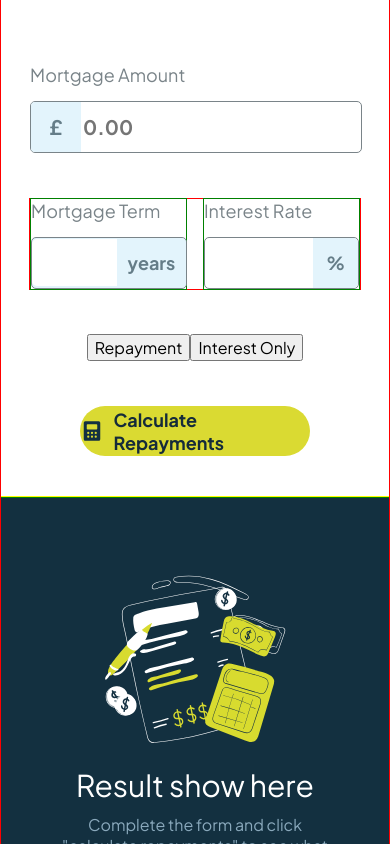
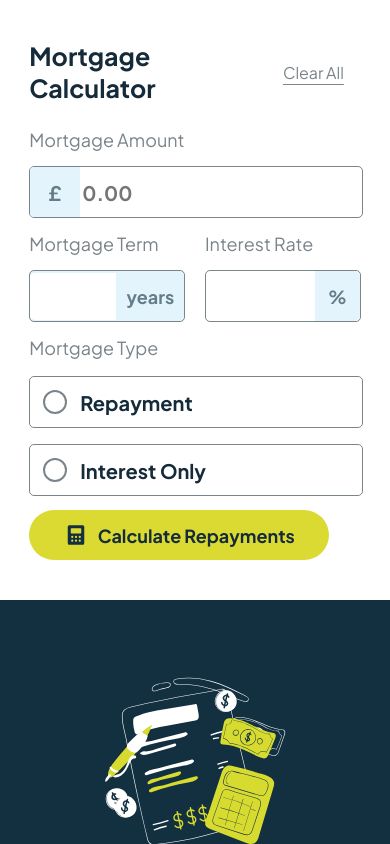
Before and after one commit to nosdvp/Mortgage-repayment-calculator, a React (Create React App) app: page / in a window 390 px wide. Shown: the top 844 px of the page. Built offline with nearby package versions, Linux system fonts and the light colour scheme; the HTML template or start-up script is replaced by a standard one.

Commit message:
полностью закончил верстку, сделал адаптив под десктоп, планшет, мобильное устройство

```diff
--- a/src/App.css
+++ b/src/App.css
@@ -26,7 +26,6 @@ select {
   justify-content: center;
   width: 1000px;
   min-height: 600px;
-  border: 1px solid red;
   background-color: white;
   border-radius: 20px;
   overflow: hidden;
@@ -35,7 +34,6 @@ select {
 .inputData{
   width: 100%;
   min-height: 600px;
-  border: 1px solid yellow;
   display: flex;
   align-items: center;
   justify-content: center;
@@ -44,7 +42,6 @@ select {
 .showData{
   width: 100%;
   min-height: 600px;
-  border: 1px solid green;
   display: flex;
   align-items: center;
   justify-content: center;
@@ -59,6 +56,11 @@ select {
 }
 
 @media(max-width:768px){
+  .wrapper {
+    height: auto;
+    min-height: 100vh;
+    align-items: flex-start;
+  }
   .wrapperBlock{
     flex-direction: column;
     margin: 0;
--- a/src/screens/InputData/InputData.css
+++ b/src/screens/InputData/InputData.css
@@ -1,6 +1,5 @@
 .InputData-wrapper{
     width: 85%;
-    /*border: 1px solid red;*/
     min-height: 520px;
     display: flex;
     flex-direction: column;
@@ -13,19 +12,21 @@
     align-items: center;
     justify-content: space-between;
     width: 100%;
-    margin-bottom: 50px;
+    margin-bottom: 10px;
 }
 
 .InputData-header-title{
+    max-width: 350px;
     color: #152b3a;
     font-size: 25px;
     font-weight: bold;
     display: flex;
     align-items: center;
-    justify-content: center;
+    justify-content: start;
 }
 
 .InputData-header-clearAll{
+    width: 100px;
     color: #7a8489;
     text-decoration: underline;
     text-underline-offset: 5px;
@@ -54,12 +55,12 @@
     justify-content: space-between;
     width: 100%;
     height: 90px;
-    /*border: 1px solid red;*/
 }
 
 .InputData-enterDataBlock-title,
 .InputData-addDataBlock-term-title,
-.InputData-addDataBlock-int-title{
+.InputData-addDataBlock-int-title,
+.InputData-type-title{
     color: #7a8489;
     font-size: 18px;
 }
@@ -116,7 +117,6 @@
     display: flex;
     align-items: center;
     justify-content: space-between;
-    border: 1px solid red;
     width: 100%;
     height: 90px;
 }
@@ -125,7 +125,6 @@
 .InputData-addDataBlock-int{
     width: 47%;
     height: 90px;
-    border: 1px solid green;
     display: flex;
     flex-direction: column;
     justify-content: space-between;
@@ -200,11 +199,85 @@
 }
 
 /*Тип кредита*/
-.InputData-type{}
+.InputData-type{
+    display: flex;
+    flex-direction: column;
+    justify-content: space-between;
+    width: 100%;
+    height: 160px;
+}
+
+.InputData-type-selectBlock{
+    width: 100%;
+    height: 120px;
+    display: flex;
+    flex-direction: column;
+    justify-content: space-between;
+}
+
+.InputData-type-selectBlock-rep,
+.InputData-type-selectBlock-int{
+    width: 100%;
+    height: 50px;
+    border: 1px solid #7a8489;
+    border-radius: 5px;
+    display: flex;
+    align-items: center;
+    justify-content: start;
+}
+
+.InputData-type-selectBlock-rep-circle,
+.InputData-type-selectBlock-int-circle{
+    width: 50px;
+    height: 50px;
+    display: flex;
+    align-items: center;
+    justify-content: center;
+}
+
+.circleInactive{
+    width: 20px;
+    height: 20px;
+    border-radius: 50%;
+    border: 2px solid #7a8489;
+}
+
+.circleActive{
+    width: 20px;
+    height: 20px;
+    border-radius: 50%;
+    border: 2px solid #dada32;
+    position: relative;
+}
+
+.circleActive::before{
+    position: absolute;
+    content: '';
+    top: 50%;
+    left: 50%;
+    transform: translate(-50%, -50%);
+    width: 10px;
+    height: 10px;
+    border-radius: 50%;
+    border: 2px solid #dada32;
+    background-color: #dada32;
+}
+
+.InputData-type-selectBlock-rep-text,
+.InputData-type-selectBlock-int-text{
+    color: #152b3a;
+    font-size: 20px;
+    font-weight: bold;
+}
 
 /*Кнопка расчета*/
+.InputData-buttonBLock-wrapper{
+    width: 100%;
+    height: 50px;
+}
+
 .InputData-buttonBLock{
-    width: 70%;
+    width: 300px;
     height: 50px;
     background-color: #dada32;
     border-radius: 40px;
@@ -231,3 +304,24 @@
     font-weight: bold;
     color: #152b3a;
 }
+
+@media(max-width:768px){
+    .InputData-addDataBlock-int-inputBlock{
+        justify-content: space-between;
+    }
+}
+
+@media(max-width:375px){
+    .InputData-buttonBLock{
+        width: 100%;
+    }
+}
+
+@media(max-width:326px){
+    .InputData-enterDataBlock-title,
+    .InputData-addDataBlock-term-title,
+    .InputData-addDataBlock-int-title,
+    .InputData-type-title{
+        font-size: 16px;
+    }
+}
--- a/src/screens/InputData/InputData.js
+++ b/src/screens/InputData/InputData.js
@@ -49,15 +49,30 @@ const InputData = ({change}) => {
       </div>
 
       <div className='InputData-type'>
-        <button>Repayment</button>
-        <button>Interest Only</button>
+        <div className='InputData-type-title'>Mortgage Type</div>
+        <div className='InputData-type-selectBlock'>
+          <div className='InputData-type-selectBlock-rep'>
+            <div className='InputData-type-selectBlock-rep-circle'>
+              <div className='circleInactive'></div>
+            </div>
+            <div className='InputData-type-selectBlock-rep-text'>Repayment</div>
+          </div>
+          <div className='InputData-type-selectBlock-int'>
+            <div className='InputData-type-selectBlock-int-circle'>
+              <div className='circleInactive'></div>
+            </div>
+            <div className='InputData-type-selectBlock-int-text'>Interest Only</div>
+          </div>
+        </div>
       </div>
 
-      <div className='InputData-buttonBLock'>
-        <img src={calcImg}></img>
-        <div className='InputData-buttonBLock-text'>Calculate Repayments</div>
+      <div className='InputData-buttonBLock-wrapper'>
+        <div className='InputData-buttonBLock'>
+          <img src={calcImg}></img>
+          <div className='InputData-buttonBLock-text' onClick={changeFormShowData}>Calculate Repayments</div>
+        </div>
       </div>
-      {/*<button onClick={changeFormShowData}>Calculate Repaymants</button>*/}
+      {/*<button >Calculate Repaymants</button>*/}
     </div>
   )
 }
--- a/src/screens/ShowData/ShowData.css
+++ b/src/screens/ShowData/ShowData.css
@@ -1,7 +1,6 @@
 .ShowData-wrapper{
     width: 80%;
     height: 500px;
-    /*border: 1px solid yellow;*/
     display: flex;
     flex-direction: column;
     align-items: center;
@@ -11,7 +10,6 @@
 .ShowData-wrapper-Inactive{
     width: 80%;
     height: 500px;
-    /*border: 1px solid yellow;*/
     display: flex;
     flex-direction: column;
     align-items: center;
@@ -113,3 +111,9 @@
         width: 90%;
     }
 }
+
+@media(max-width:338px){
+    .ShowData-resultWrapper-indoorBlock-totalRep-title{
+        height: 50px;
+    }
+}
```
